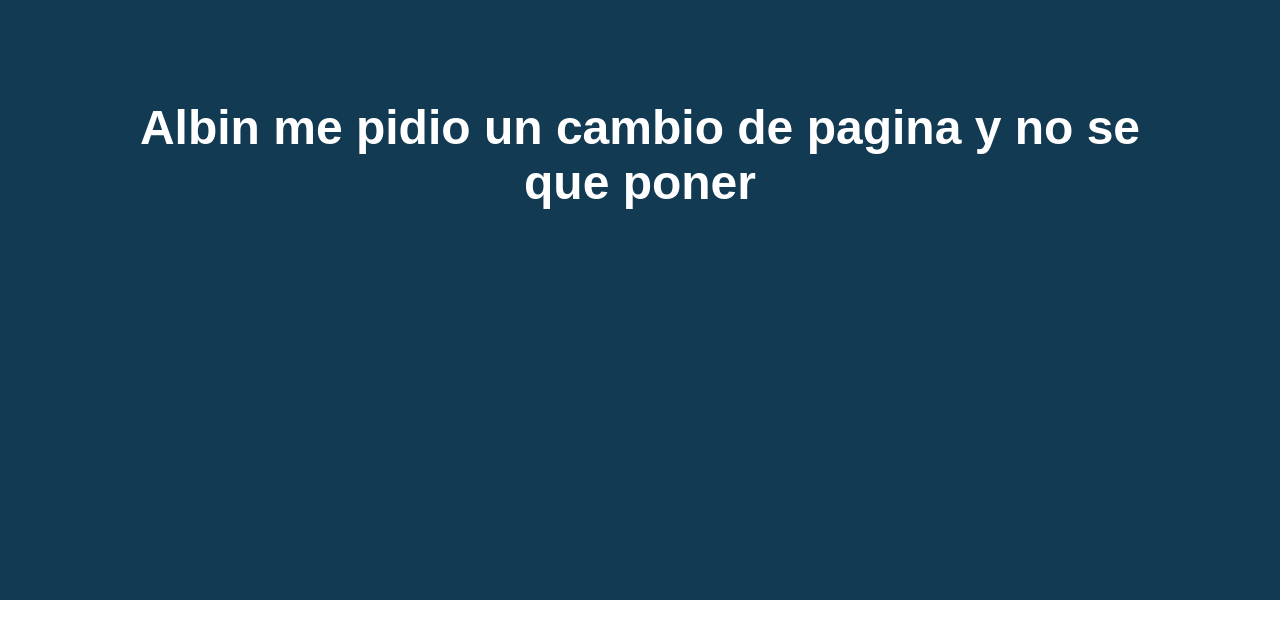
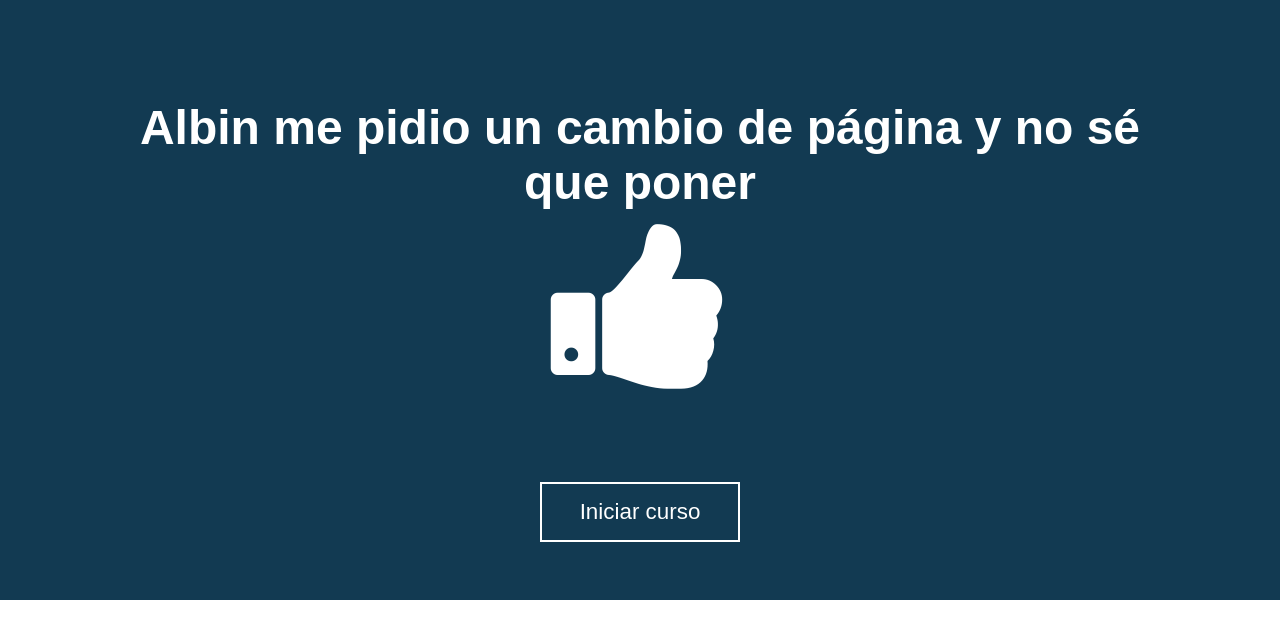
Before and after one commit to jonhy009/webMateria2, a plain HTML site: page index.html in a window 1280 px wide. Drawn offline with Linux system fonts and the light colour scheme.

Commit message:
cambios de titulo y agregar icono

```diff
--- a/index.html
+++ b/index.html
@@ -3,13 +3,19 @@
     <head>
        <meta charset="utf-8"/>
        <title>Web | Materia 2</title>
+
+        <link rel="stylesheet" href="https://cdnjs.cloudflare.com/ajax/libs/font-awesome/4.6.3/css/font-awesome.min.css" />
+
        <link rel="stylesheet" href="sitio/css/estilo.css" />
        <meta name="description" content="Ejercicios de HTML y CSS" />
        <meta name="keywords" content="html, Css, Web, Desarrollo" />
     </head>
     <body>
         <header class="hero">
-            <h1>Albin me pidio un cambio de pagina y no se que poner</h1>
+            <h1>Albin me pidio un cambio de página y no sé que                     poner
+            <i class="fa fa-thumbs-up"></i>
+            </h1>
+         <a href="#">Iniciar curso</a>
         </header>
     </body>
 </html>
--- a/sitio/css/estilo.css
+++ b/sitio/css/estilo.css
@@ -17,3 +17,27 @@ header.hero h1{
  font-size: 3em;
  font-family: sans-serif;
 }
+
+header.hero .fa{
+ font-size: 4em;
+ display: block;
+}
+
+header.hero a{
+ display: block;
+ width: 200px;
+ height: 60px;
+ box-sizing: border-box;
+ border: 2px solid #fff;
+ margin: 80px auto;
+ color: #fff;
+ font-family: sans-serif;
+ font-size: 1.4em;
+ text-decoration: none;
+ line-height: 2.5em;
+}
+
+ header.hero a:hover{
+ background: #fff;
+ color: #123A52;
+}
```
